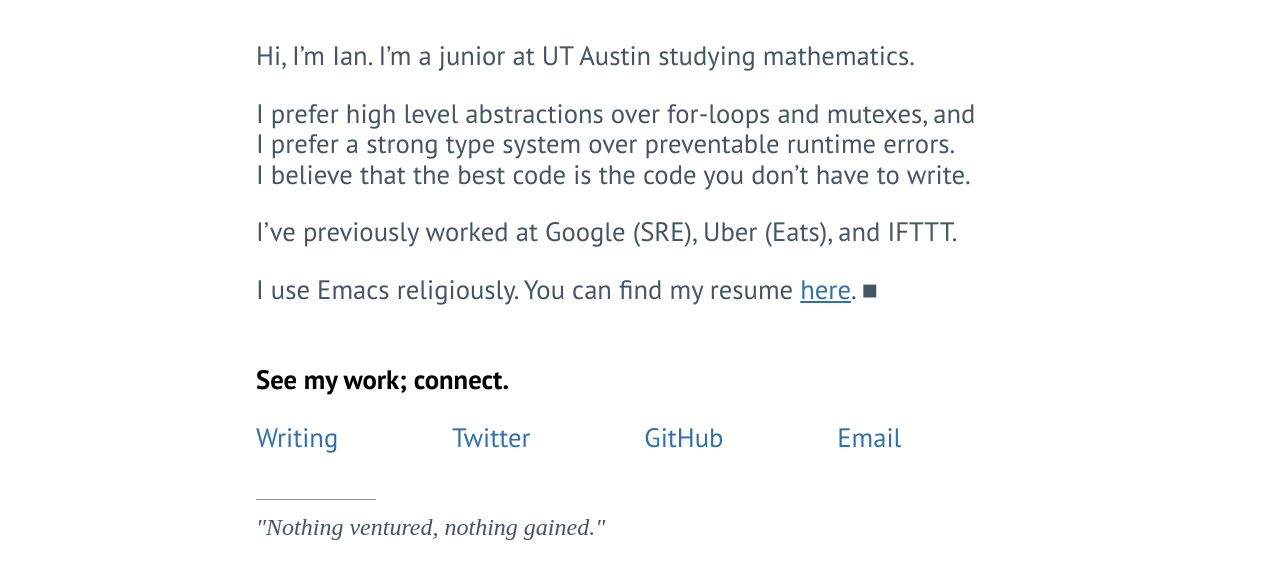
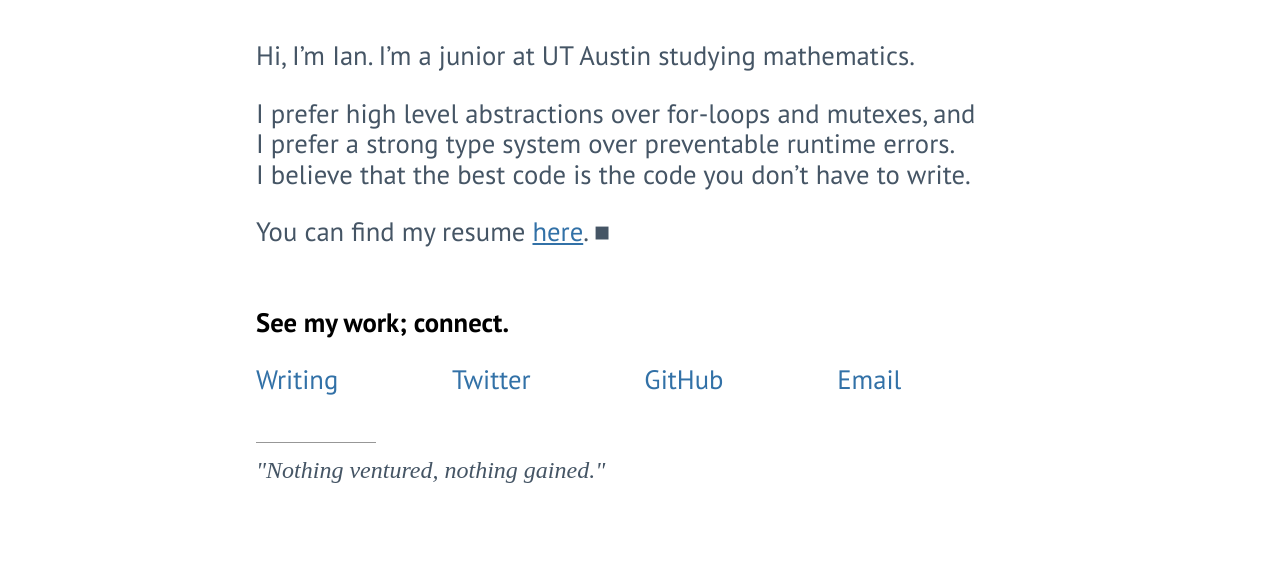
Before and after one commit to macalinao/macalinao.github.io-deprecated, a plain HTML site: page index.html in a window 1280 px wide. Shown: the part 222-800 px from the top of the page. Drawn offline with nearby package versions, Linux system fonts and the light colour scheme; a web font is replaced by a local one.

Commit message:
simplify description

```diff
--- a/index.html
+++ b/index.html
@@ -24,8 +24,7 @@
     <div id="info">
       <p>Hi, I’m Ian<span class="mobile"> Macalinao</span>. I’m a junior at UT Austin studying mathematics.</p>
       <p>I prefer high level abstractions over for-loops and mutexes, and<br />I prefer a strong type system over preventable runtime errors.<br />I believe that the best code is the code you don’t have to write.</p>
-      <p>I’ve previously worked at Google (SRE), Uber (Eats), and IFTTT.</p>
-      <p>I use Emacs religiously. You can find my resume <a href="/resume" target="_blank">here</a>. &#9632;</p>
+      <p>You can find my resume <a href="/resume" target="_blank">here</a>. &#9632;</p>
     </div>
 
     <div id="connect">
```
